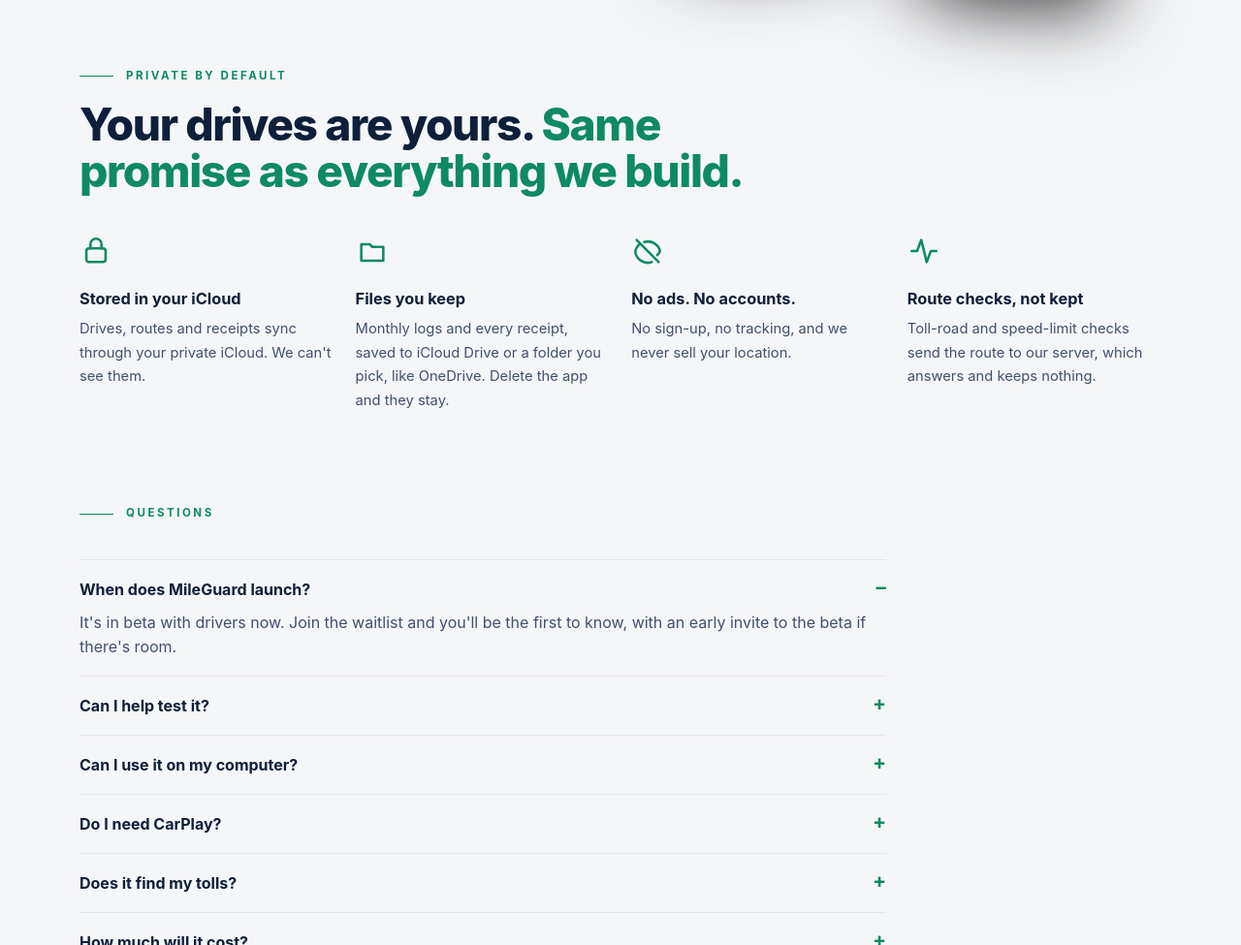
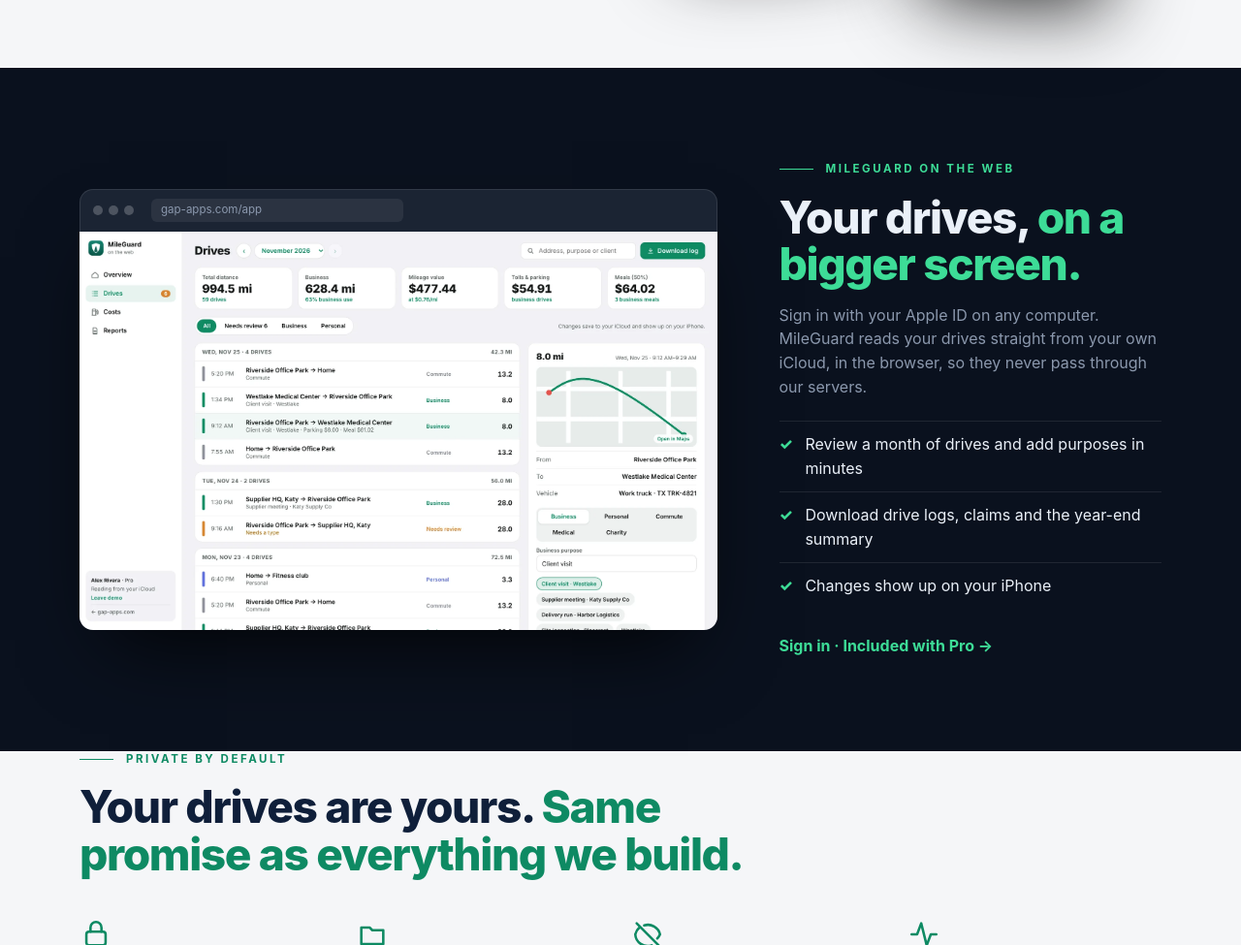
Before and after one commit to HGrenade76/guardian-apps-website, a plain HTML site: page mileguard.html in a window 1280 px wide. Shown: the part 4484-5459 px from the top of the page at 97% size. Drawn offline with nearby package versions, Linux system fonts and the light colour scheme.

Commit message:
MileGuard page: web version section
Co-Authored-By: Claude Opus 5.5 <noreply@anthropic.com>

```diff
--- a/mileguard.html
+++ b/mileguard.html
@@ -204,6 +204,19 @@ footer{border-top:1px solid var(--line);padding:2.2rem 0}
 .car li b{display:block}.car li span{color:var(--muted);font-size:.95rem}
 .car-shot img{width:100%;border-radius:28px;box-shadow:0 40px 80px -30px rgba(0,0,0,.85)}
 .car-shot small{display:block;margin-top:.6rem;color:var(--muted);font-size:.72rem}
+.web{display:grid;grid-template-columns:1.25fr .75fr;gap:4rem;align-items:center}
+.web h2{font-size:clamp(2rem,3.6vw,2.9rem);font-weight:800;margin-top:1rem}
+.web p{color:var(--muted);margin-top:1rem;max-width:30rem}
+.web ul{list-style:none;margin-top:1.4rem}
+.web li{display:flex;gap:.8rem;padding:.7rem 0;border-top:1px solid var(--line)}
+.web li::before{content:"✓";color:var(--gold);font-weight:800}
+.web .go{display:inline-block;margin-top:1.6rem;font-weight:700;color:var(--gold)}
+.browser{border-radius:14px;overflow:hidden;background:#1b2433;box-shadow:0 40px 80px -30px rgba(0,0,0,.85),inset 0 0 0 1px rgba(255,255,255,.1)}
+.browser .bar{display:flex;align-items:center;gap:6px;padding:10px 14px}
+.browser .bar i{width:10px;height:10px;border-radius:50%;background:rgba(255,255,255,.22)}
+.browser .bar span{margin-left:12px;flex:1;max-width:260px;font-size:.72rem;color:var(--muted);background:rgba(255,255,255,.07);border-radius:6px;padding:3px 10px}
+.browser img{width:100%;display:block}
+@media (max-width:900px){.web{grid-template-columns:1fr;gap:2rem}}
 .score-list li b{color:var(--gold-text)}
 @media (max-width:900px){.car{grid-template-columns:1fr;gap:2rem}}
 .gn .gn-cta{background:#3DDC97;color:#06231A!important}
@@ -350,6 +363,23 @@ footer{border-top:1px solid var(--line);padding:2.2rem 0}
   </div>
 </section>
 
+<section class="pad" id="web">
+  <div class="wrap web">
+    <div class="browser"><div class="bar"><i></i><i></i><i></i><span>gap-apps.com/app</span></div><img src="assets/mileguard/mg-web-drives.webp" alt="MileGuard on the web: a month of drives with totals, and one drive open to add its purpose, parking and a meal" loading="lazy"></div>
+    <div>
+      <div class="eyebrow">MileGuard on the web</div>
+      <h2>Your drives, <span class="g">on a bigger screen.</span></h2>
+      <p>Sign in with your Apple ID on any computer. MileGuard reads your drives straight from your own iCloud, in the browser, so they never pass through our servers.</p>
+      <ul>
+        <li>Review a month of drives and add purposes in minutes</li>
+        <li>Download drive logs, claims and the year-end summary</li>
+        <li>Changes show up on your iPhone</li>
+      </ul>
+      <a class="go" href="/app/">Sign in · Included with Pro →</a>
+    </div>
+  </div>
+</section>
+
 <section class="paper pad" id="private" style="padding-top:0">
   <div class="wrap">
     <div class="eyebrow">Private by default</div>
```
Also changed, not shown: assets/mileguard/mg-web-drives.webp (added).
